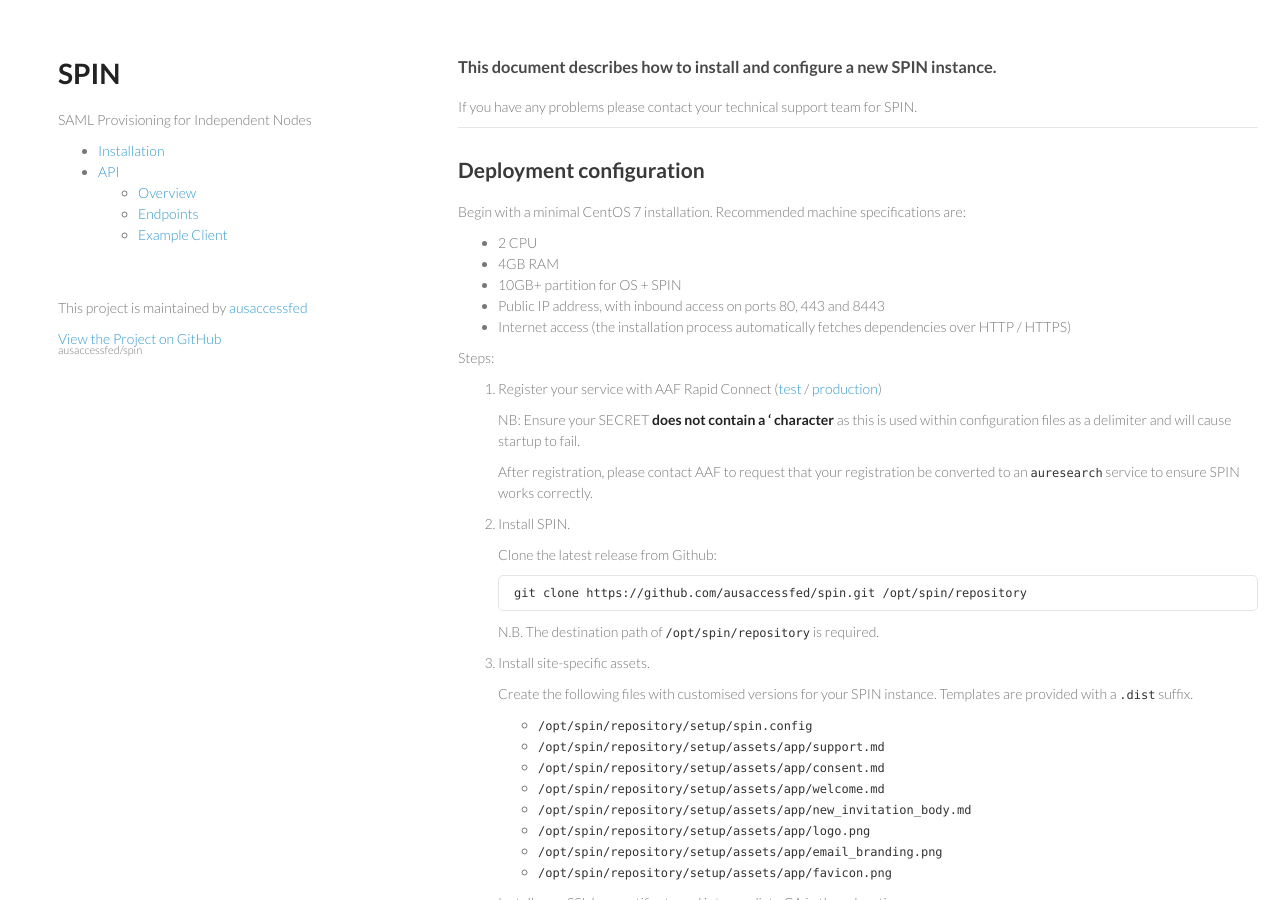
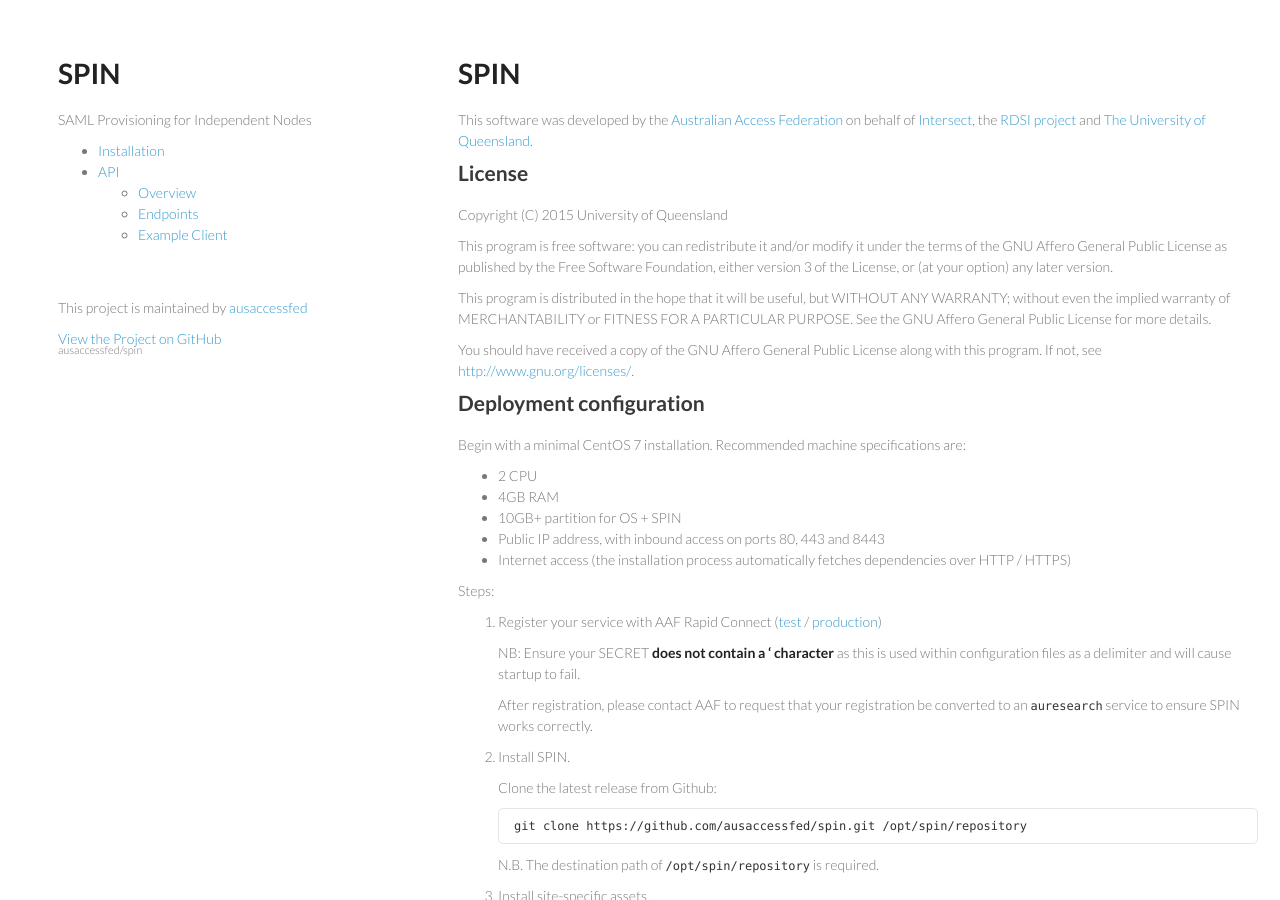
Before and after one commit to ausaccessfed/spin, a Jekyll site: the page built from index.md, in a window 1280 px wide and 900 px high. Built offline with Jekyll 4.4.1, drawn with Linux system fonts in a browser that asks for light colours; nearby versions of some CDN libraries; Markdown is read by kramdown in place of the engine named in the settings.

Commit message:
Update public doco with License details

```diff
--- a/index.md
+++ b/index.md
@@ -1,11 +1,26 @@
 ---
 ---
 
-### This document describes how to install and configure a new SPIN instance.
+# SPIN
 
-If you have any problems please contact your technical support team for SPIN.
+This software was developed by the [Australian Access Federation](http://www.aaf.edu.au) on behalf of [Intersect](http://www.intersect.org.au), the [RDSI project](https://www.rdsi.edu.au) and [The University of Queensland](http://www.uq.edu.au).
 
----
+## License
+
+Copyright (C) 2015 University of Queensland
+
+This program is free software: you can redistribute it and/or modify
+it under the terms of the GNU Affero General Public License as
+published by the Free Software Foundation, either version 3 of the
+License, or (at your option) any later version.
+
+This program is distributed in the hope that it will be useful,
+but WITHOUT ANY WARRANTY; without even the implied warranty of
+MERCHANTABILITY or FITNESS FOR A PARTICULAR PURPOSE.  See the
+GNU Affero General Public License for more details.
+
+You should have received a copy of the GNU Affero General Public License
+along with this program.  If not, see <http://www.gnu.org/licenses/>.
 
 ## Deployment configuration
 
```
